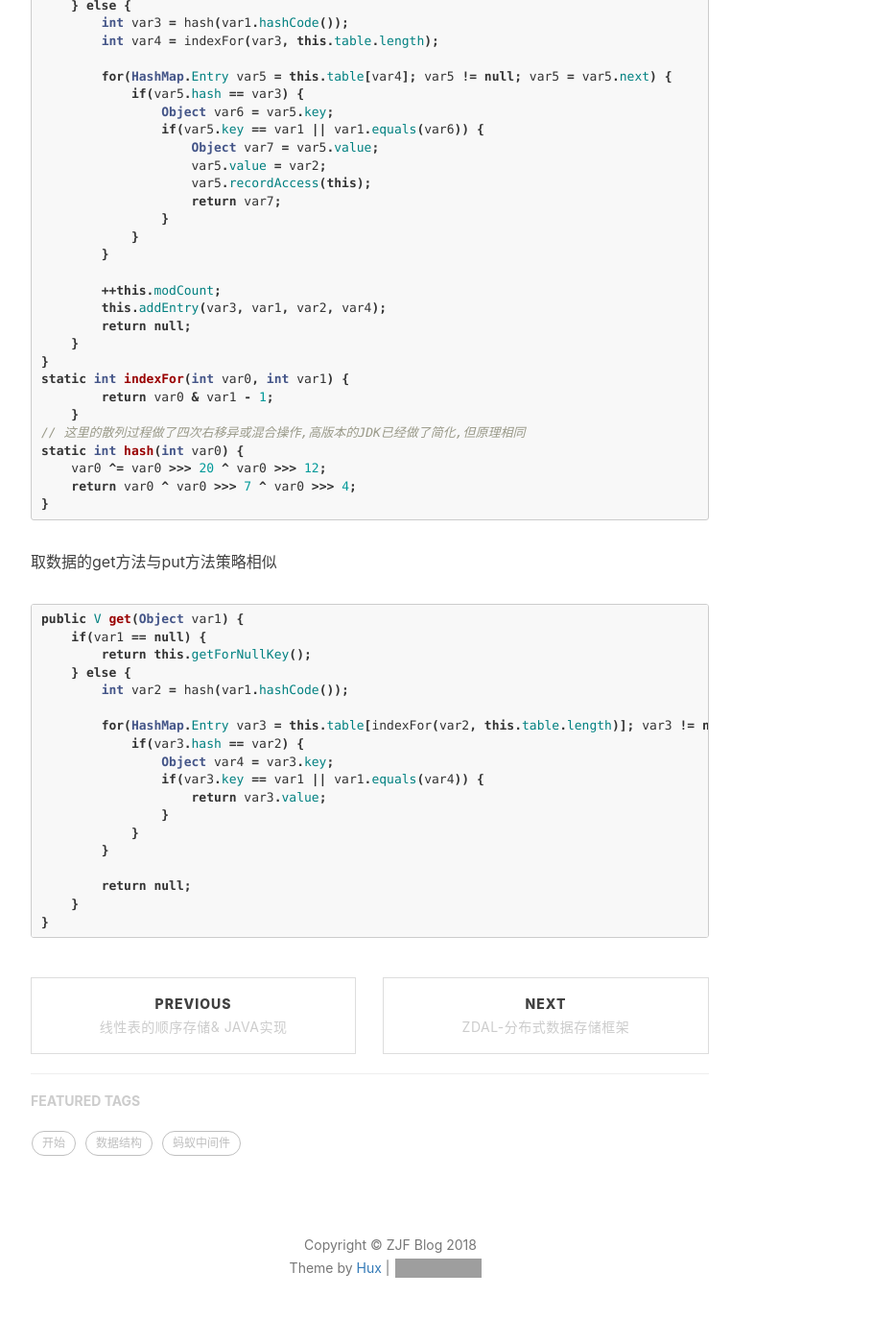
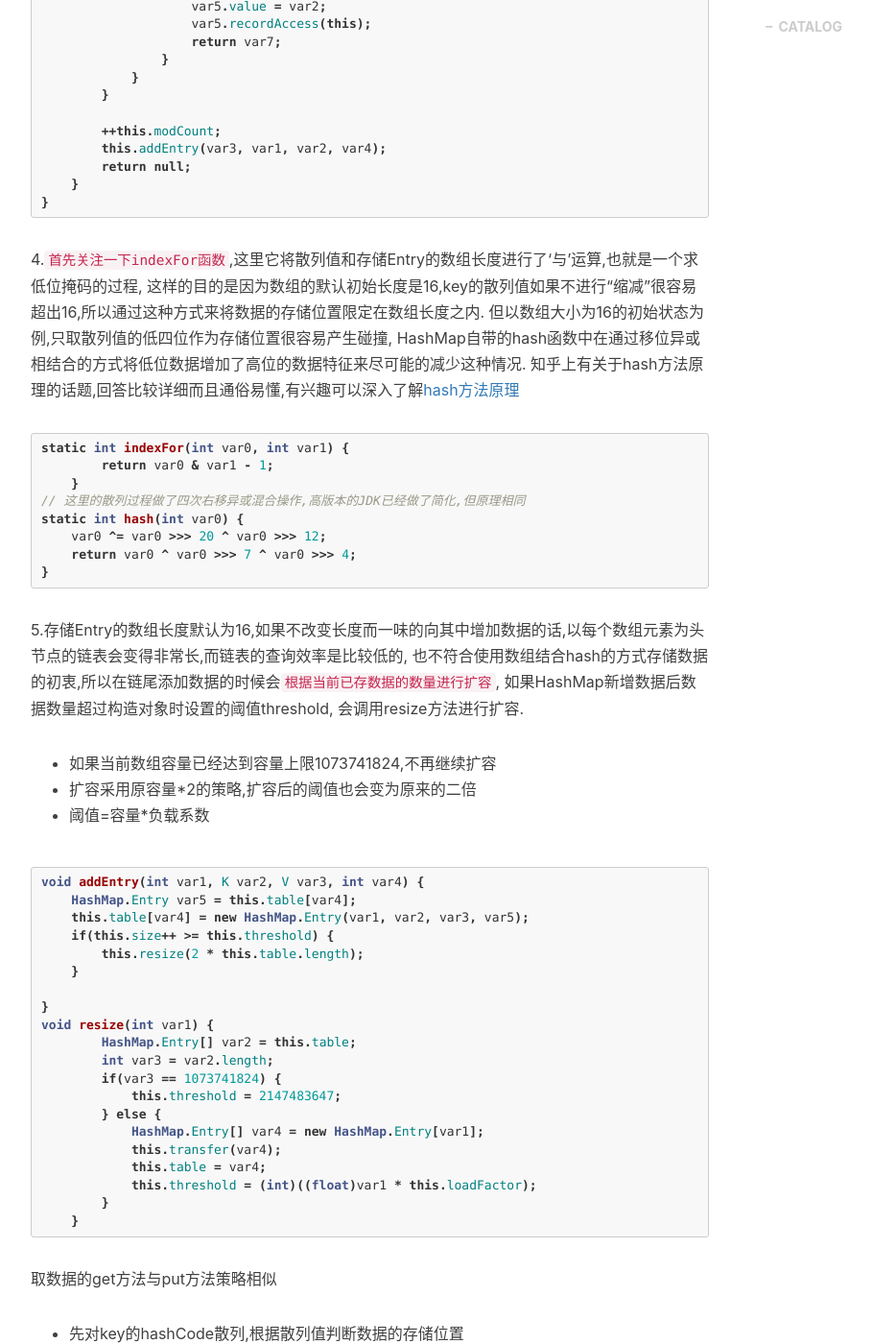
Before and after one commit to DoubleChick/DoubleChick.github.io, a Jekyll site: the page built from _posts/2017-12-10-hashMap.markdown, in a window 1280 px wide and 1400 px high, scrolled down 3146 px. Shown: the whole window at 96% size, without its empty margins (233-1142 px from the left). Built offline with Jekyll 4.4.1, drawn with Linux system fonts in a browser that asks for light colours; nearby versions of some CDN libraries; comment, search, counter and statistics services are not loaded; some of the changed text lies outside the part shown; grey boxes are pictures that could not be loaded.

Commit message:
Blog3Part9

````diff
--- a/_posts/2017-12-10-hashMap.markdown
+++ b/_posts/2017-12-10-hashMap.markdown
@@ -1,11 +1,11 @@
 ---
 layout:     post
 title:      "HashMap"
-subtitle:   "散列函数|存储结构"
+subtitle:   "散列函数|存储结构|线程安全"
 date:       2017-12-10 13:30:00
 author:     "ZJF"
 header-img: "img/post-bg-unix-linux.jpg"
-catalog: false
+catalog: true
 tags:
     - 数据结构
 ---
@@ -105,6 +100,14 @@ public V put(K var1, V var2) {
         return null;
     }
 }
+```
+
+4.`首先关注一下indexFor函数`,这里它将散列值和存储Entry的数组长度进行了‘与’运算,也就是一个求低位掩码的过程,
+这样的目的是因为数组的默认初始长度是16,key的散列值如果不进行“缩减”很容易超出16,所以通过这种方式来将数据的存储位置限定在数组长度之内.
+但以数组大小为16的初始状态为例,只取散列值的低四位作为存储位置很容易产生碰撞,
+HashMap自带的hash函数中在通过移位异或相结合的方式将低位数据增加了高位的数据特征来尽可能的减少这种情况.
+知乎上有关于hash方法原理的话题,回答比较详细而且通俗易懂,有兴趣可以深入了解[hash方法原理](https://www.zhihu.com/question/20733617)
+```java
 static int indexFor(int var0, int var1) {
         return var0 & var1 - 1;
     }
@@ -115,7 +118,40 @@ static int hash(int var0) {
 }
 ```
 
+5.存储Entry的数组长度默认为16,如果不改变长度而一味的向其中增加数据的话,以每个数组元素为头节点的链表会变得非常长,而链表的查询效率是比较低的,
+也不符合使用数组结合hash的方式存储数据的初衷,所以在链尾添加数据的时候会`根据当前已存数据的数量进行扩容`,
+如果HashMap新增数据后数据数量超过构造对象时设置的阈值threshold,
+会调用resize方法进行扩容.
+* 如果当前数组容量已经达到容量上限1073741824,不再继续扩容
+* 扩容采用原容量*2的策略,扩容后的阈值也会变为原来的二倍
+* 阈值=容量*负载系数
+
+```java
+void addEntry(int var1, K var2, V var3, int var4) {
+    HashMap.Entry var5 = this.table[var4];
+    this.table[var4] = new HashMap.Entry(var1, var2, var3, var5);
+    if(this.size++ >= this.threshold) {
+        this.resize(2 * this.table.length);
+    }
+
+}
+void resize(int var1) {
+        HashMap.Entry[] var2 = this.table;
+        int var3 = var2.length;
+        if(var3 == 1073741824) {
+            this.threshold = 2147483647;
+        } else {
+            HashMap.Entry[] var4 = new HashMap.Entry[var1];
+            this.transfer(var4);
+            this.table = var4;
+            this.threshold = (int)((float)var1 * this.loadFactor);
+        }
+    }
+```
+
 取数据的get方法与put方法策略相似
+* 先对key的hashCode散列,根据散列值判断数据的存储位置
+* 再对以该位置为头节点的链表进行遍历,找到我们需要的数据
 ```java
 public V get(Object var1) {
     if(var1 == null) {
@@ -136,3 +172,37 @@ public V get(Object var1) {
     }
 }
 ```
+## 线程安全
+最后简单说两句并发问题,首先HashMap是非线程安全的
+
+从并发的角度很好理解,一般一个操作需要N个步骤去完成,又没设计成同步的大概率都会有并发隐患
+
+其中一种并发隐患就是在扩容的时候,在将原数组的数据“拷贝”到扩容后的新数组时,链表会倒序.
+这是因为HashMap采用头插法的方式复制链表,这样设计的原因是可以减少尾插法产生的遍历开销(数据插到链表尾部需要从头节点开始遍历).
+但在多个线程的场景下可能会出现死循环的问题,这是HashMap比较典型的一种并发问题,深究的话非线程安全的数据结构还可能导致其他的错误(例如空指针等等),此处就不一一分析了,
+因为Sun并不认为这算是什么问题,HashMap被设计出来的时候就不是应用在并发场景下的.如果有并发需求应该考虑其他的数据结构.
+```java
+void transfer(HashMap.Entry[] var1) {
+        HashMap.Entry[] var2 = this.table;
+        int var3 = var1.length;
+
+        for(int var4 = 0; var4 < var2.length; ++var4) {
+            HashMap.Entry var5 = var2[var4];
+            if(var5 != null) {
+                var2[var4] = null;
+
+                HashMap.Entry var6;
+                do {
+                    var6 = var5.next;
+                    int var7 = indexFor(var5.hash, var3);
+                    var5.next = var1[var7];
+                    var1[var7] = var5;
+                    var5 = var6;
+                } while(var6 != null);
+            }
+        }
+
+    }
+```
+
+本文应该涵盖了大部分HashMap的问题了,后续有其他心得再补充 ╮(￣▽￣"")╭
````
Also changed, not shown: other parts of _posts/2017-12-10-hashMap.markdown (+0 -5 lines).
